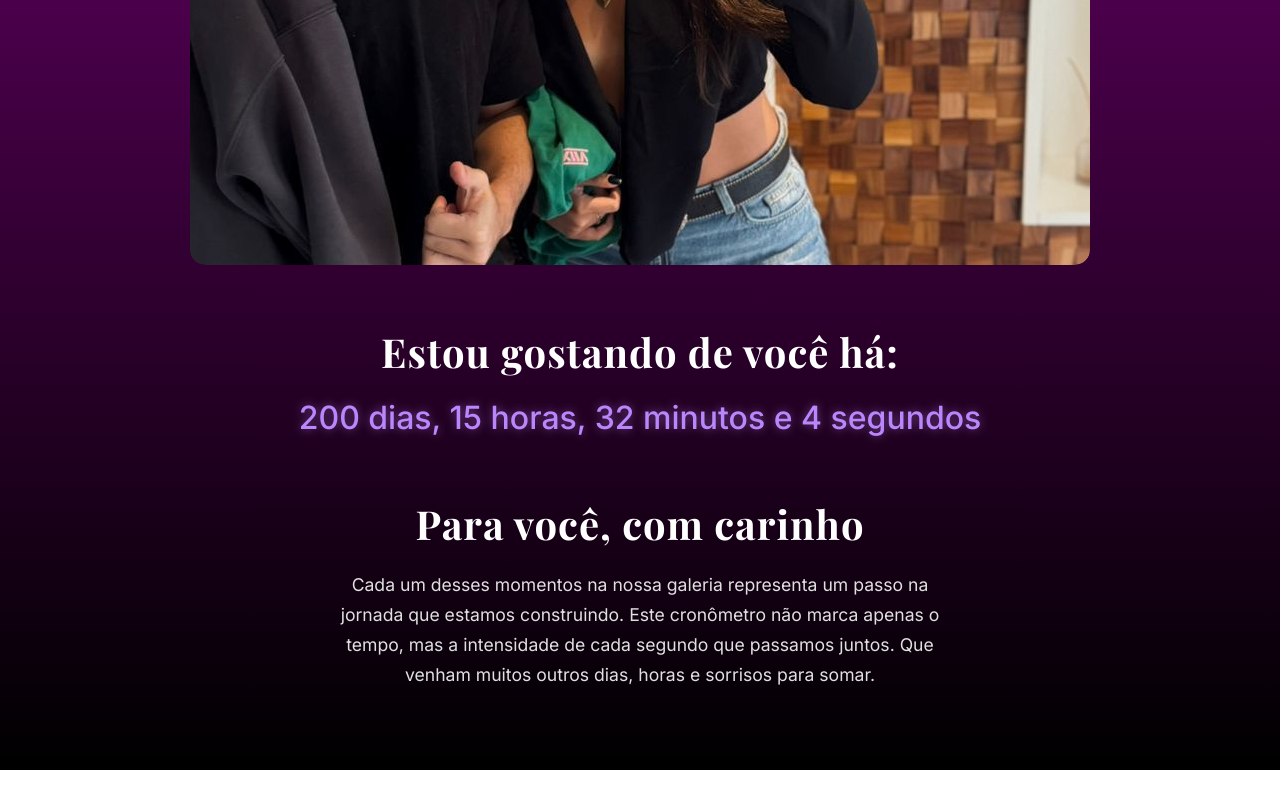
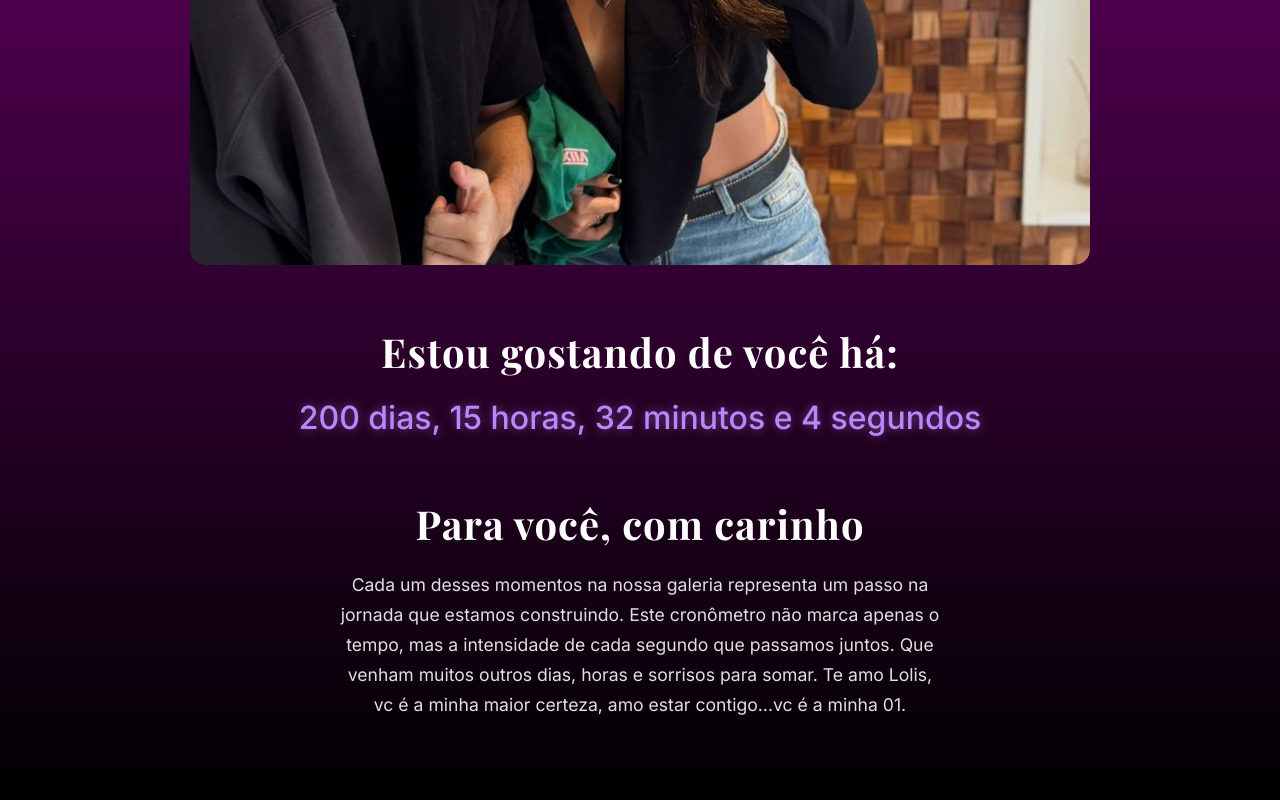
Before and after one commit to joaooliveira23/Surpresa, a plain HTML site: page surpresa.html in a window 1280 px wide. Shown: the part 544-1344 px from the top of the page. Before the commit the page ends 1314 px from the top, so only its background shows below. Drawn offline with nearby package versions, Linux system fonts and the light colour scheme.

Commit message:
Add files via upload

```diff
--- a/surpresa.html
+++ b/surpresa.html
@@ -40,7 +40,7 @@
         <section id="texto">
             <h2>Para você, com carinho</h2>
             <p>
-                Cada um desses momentos na nossa galeria representa um passo na jornada que estamos construindo. Este cronômetro não marca apenas o tempo, mas a intensidade de cada segundo que passamos juntos. Que venham muitos outros dias, horas e sorrisos para somar.
+                Cada um desses momentos na nossa galeria representa um passo na jornada que estamos construindo. Este cronômetro não marca apenas o tempo, mas a intensidade de cada segundo que passamos juntos. Que venham muitos outros dias, horas e sorrisos para somar. Te amo Lolis, vc é a minha maior certeza, amo estar contigo...vc é a minha 01.
             </p>
         </section>
     </div>
```
